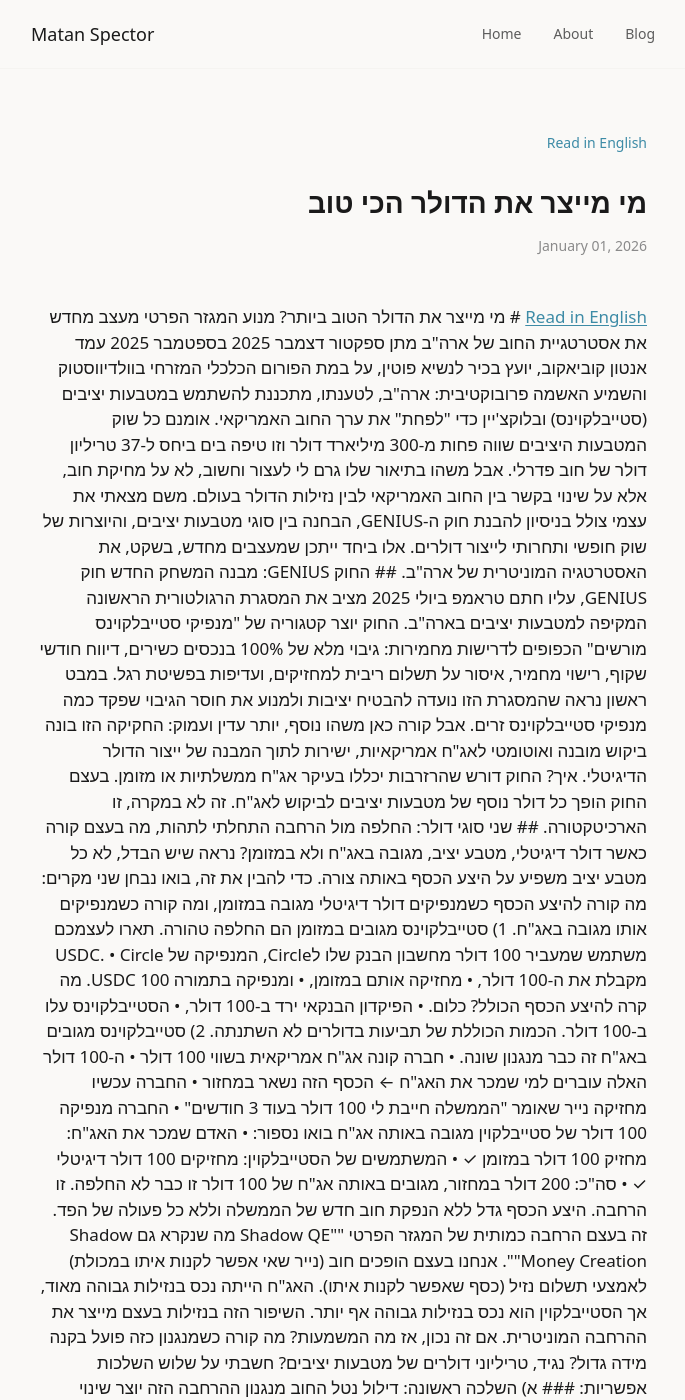
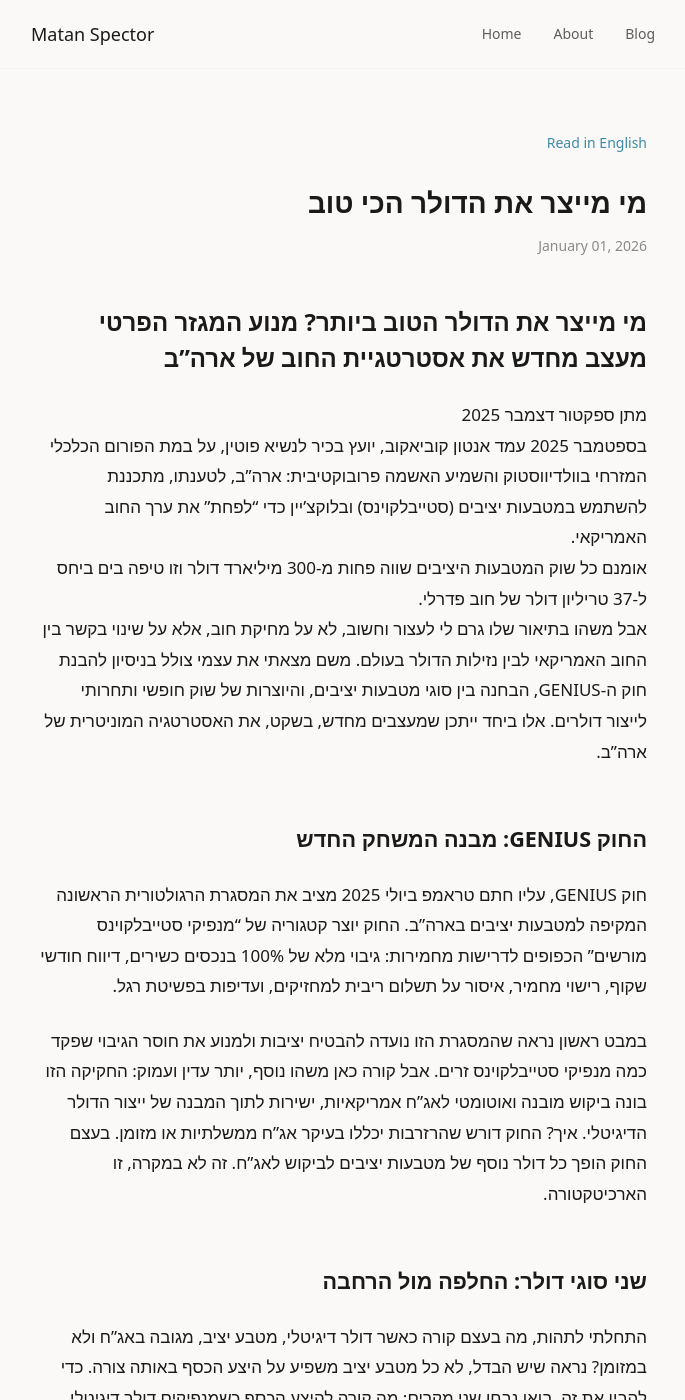
Before and after one commit to matantor/matantor.github.io, a Jekyll site: the page built from _posts/2026-01-01-who-produces-the-best-dollar.he.md, in a window 1280 px wide and 1400 px high. Shown: the whole window, without its empty margins (297-982 px from the left). Built offline with Jekyll 4.4.1, drawn with Linux system fonts in a browser that asks for light colours; nearby versions of some CDN libraries; some of the changed text lies outside the part shown.

Commit message:
Fix Hebrew RTL: remove conflicting div wrapper from content
The Hebrew post contained <div dir="rtl"> and </div> tags that
conflicted with the layout's RTL handling. Removed these orphan
tags so the layout's CSS and dir attributes work properly.

Co-Authored-By: Claude Opus 4.5 <noreply@anthropic.com>

```diff
--- a/_posts/2026-01-01-who-produces-the-best-dollar.he.md
+++ b/_posts/2026-01-01-who-produces-the-best-dollar.he.md
@@ -7,8 +7,6 @@ permalink: /essays/who-produces-the-best-dollar.he/
 translation: /essays/who-produces-the-best-dollar/
 date: 2026-01-01
 ---
-<div dir="rtl">
-<a href="/essays/who-produces-the-best-dollar/">Read in English</a>
 
 # מי מייצר את הדולר הטוב ביותר? מנוע המגזר הפרטי מעצב מחדש את אסטרטגיית החוב של ארה"ב
 
@@ -106,5 +104,3 @@ date: 2026-01-01
 
 *קישור לסרטון אנטון קוביאקוב:
 [https://x.com/BitcoinNewsCom/status/1965002879175139504?s=20](https://x.com/BitcoinNewsCom/status/1965002879175139504?s=20)
-
-</div>
```
